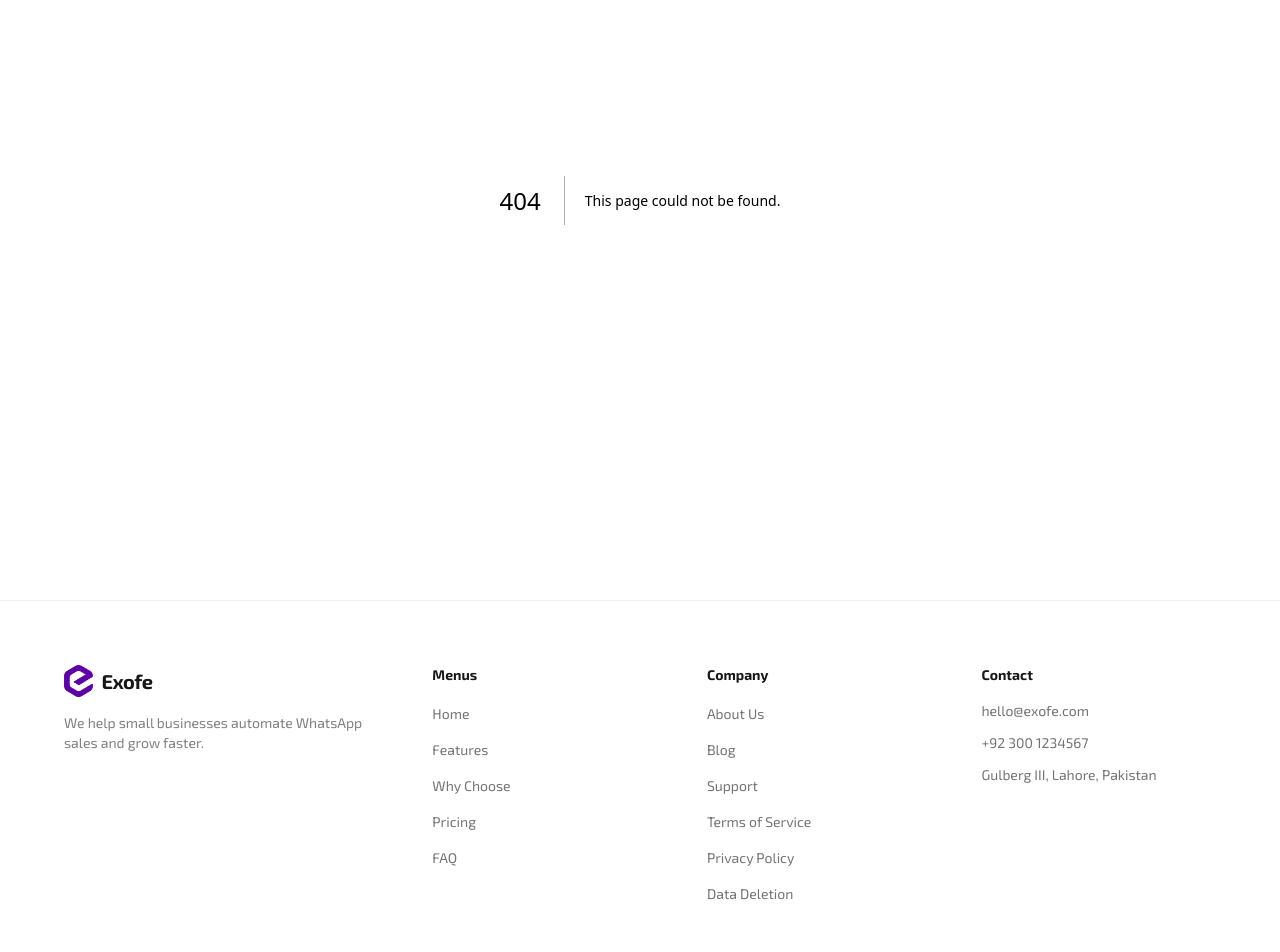
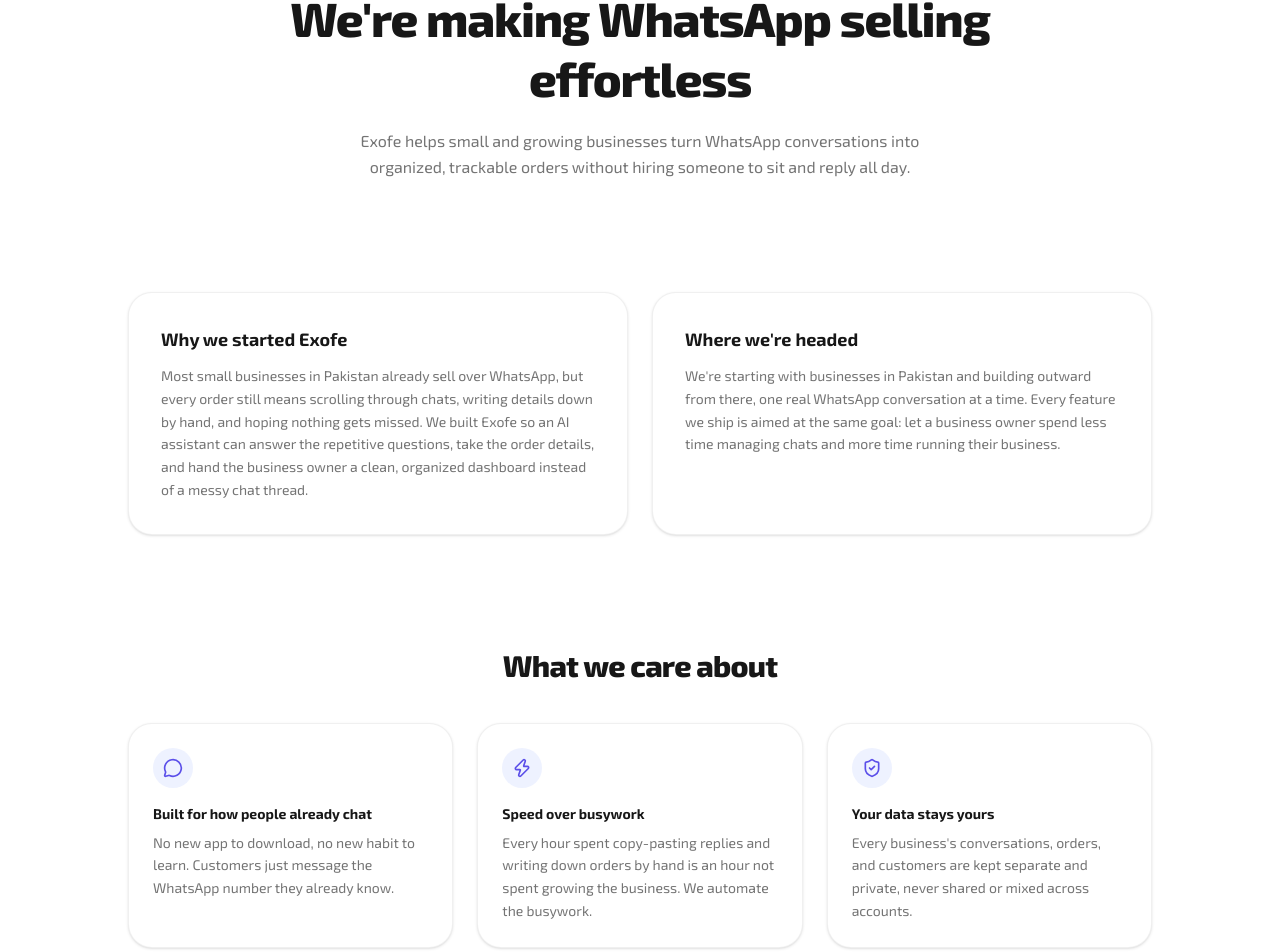
Before and after one commit to exofeofficial/Exofe-Automate-WhatsApp, a Next.js app in the folder Frontend/: page /about in a window 1280 px wide. Before the commit this address had no page. Shown: the part 280-1232 px from the top of the page. Built offline with nearby package versions, Linux system fonts and the light colour scheme; no server answers.

Commit message:
Add About page, fix footer scroll links, hero flash, and Google button shape

```diff
--- /dev/null
+++ b/Frontend/src/app/about/page.tsx
@@ -0,0 +1,11 @@
+import type { Metadata } from "next";
+import AboutPage from "@/views/AboutPage";
+
+export const metadata: Metadata = {
+  title: "About Us — Exofe",
+  description: "Why we built Exofe and what we're working toward.",
+};
+
+export default function Page() {
+  return <AboutPage />;
+}
--- a/Frontend/src/app/admin/logs/page.tsx
+++ /dev/null
@@ -1,12 +0,0 @@
-import { ScrollText } from "lucide-react";
-import AdminComingSoon from "@/components/admin/AdminComingSoon";
-
-export default function Page() {
-  return (
-    <AdminComingSoon
-      icon={<ScrollText className="h-6 w-6" strokeWidth={2} />}
-      title="Logs"
-      description="Admin actions, system errors, and webhook failures, for debugging and audit."
-    />
-  );
-}
--- /dev/null
+++ b/Frontend/src/app/robots.ts
@@ -0,0 +1,10 @@
+import type { MetadataRoute } from "next";
+
+export default function robots(): MetadataRoute.Robots {
+  return {
+    rules: {
+      userAgent: "*",
+      disallow: "/admin",
+    },
+  };
+}
--- a/Frontend/src/components/Footer.tsx
+++ b/Frontend/src/components/Footer.tsx
@@ -1,9 +1,14 @@
 "use client";
 
 import Link from "next/link";
+import { usePathname } from "next/navigation";
 import { motion, type Variants } from "framer-motion";
 
 const EASE = [0.22, 1, 0.36, 1] as const;
+
+// fixed navbar height + a little breathing room, same offset the navbar
+// itself uses so a footer scroll lands in the same spot
+const NAVBAR_OFFSET = 84;
 
 const container: Variants = {
   hidden: {},
@@ -16,11 +21,11 @@
 };
 
 const MENU_LINKS = [
-  { label: "Home", href: "/" },
-  { label: "Features", href: "/features" },
-  { label: "Why Choose", href: "/why-choose" },
-  { label: "Pricing", href: "/pricing" },
-  { label: "FAQ", href: "/faq" },
+  { label: "Home", href: "/#home" },
+  { label: "Features", href: "/#features" },
+  { label: "Why Choose", href: "/#why-choose" },
+  { label: "Pricing", href: "/#pricing" },
+  { label: "FAQ", href: "/#faq" },
 ];
 
 const COMPANY_LINKS = [
@@ -61,6 +66,22 @@
 }
 
 export default function Footer() {
+  const pathname = usePathname();
+
+  // On the home page, scroll smoothly to the section like the navbar does.
+  // On any other page, let the Link navigate to "/#section" normally and
+  // the browser lands on that section once the home page loads.
+  const scrollToSection = (e: React.MouseEvent<HTMLAnchorElement>, href: string) => {
+    if (pathname !== "/") return;
+    const hash = href.slice(1);
+    const target = document.querySelector(hash);
+    if (target) {
+      e.preventDefault();
+      const top = target.getBoundingClientRect().top + window.scrollY - NAVBAR_OFFSET;
+      window.scrollTo({ top, behavior: "smooth" });
+    }
+  };
+
   return (
     <footer className="relative overflow-hidden border-t border-black/[.06] bg-white px-4 pt-16 sm:px-6">
       <motion.div
@@ -87,6 +108,7 @@
               <li key={l.label}>
                 <Link
                   href={l.href}
+                  onClick={(e) => scrollToSection(e, l.href)}
                   className="text-sm text-foreground/60 transition-colors duration-200 hover:text-[#5B4FE9]"
                 >
                   {l.label}
@@ -116,16 +138,15 @@
           <p className="text-sm font-bold text-foreground">Contact</p>
           <ul className="mt-4 flex flex-col gap-3 text-sm text-foreground/60">
             <li>
-              <a href="mailto:hello@exofe.com" className="transition-colors duration-200 hover:text-[#5B4FE9]">
-                hello@exofe.com
+              <a href="mailto:support@exofe.com" className="transition-colors duration-200 hover:text-[#5B4FE9]">
+                support@exofe.com
               </a>
             </li>
             <li>
-              <a href="tel:+923001234567" className="transition-colors duration-200 hover:text-[#5B4FE9]">
-                +92 300 1234567
+              <a href="tel:+923324835793" className="transition-colors duration-200 hover:text-[#5B4FE9]">
+                +92 332 4835793
               </a>
             </li>
-            <li className="max-w-[14rem]">Gulberg III, Lahore, Pakistan</li>
           </ul>
         </motion.div>
       </motion.div>
--- a/Frontend/src/components/GoogleSignInButton.tsx
+++ b/Frontend/src/components/GoogleSignInButton.tsx
@@ -38,7 +38,7 @@
         type: "standard",
         theme: "outline",
         size: "large",
-        shape: "pill",
+        shape: "rectangular",
         text,
         width: container.offsetWidth || 320,
       });
--- a/Frontend/src/components/Hero.tsx
+++ b/Frontend/src/components/Hero.tsx
@@ -4,7 +4,6 @@
 import Link from "next/link";
 import { motion, useScroll, useTransform, type Variants } from "framer-motion";
 import gsap from "gsap";
-import { ScrollTrigger } from "gsap/ScrollTrigger";
 import { SplitText } from "gsap/SplitText";
 import { ArrowRight, Play } from "lucide-react";
 
@@ -15,9 +14,13 @@
   show: { transition: { staggerChildren: 0.1, delayChildren: 0.1 } },
 };
 
+// Content stays fully opaque even before hydration/animation kicks in — only
+// a subtle slide-up plays once JS is ready. Fading from opacity: 0 here left
+// the hero blank (just the background sparkles) for however long hydration
+// took on a cold load.
 const item: Variants = {
-  hidden: { y: 28, opacity: 0 },
-  show: { y: 0, opacity: 1, transition: { duration: 0.7, ease: EASE } },
+  hidden: { y: 14, opacity: 1 },
+  show: { y: 0, opacity: 1, transition: { duration: 0.5, ease: EASE } },
 };
 
 /* fixed star positions */
@@ -184,30 +187,27 @@
   const yRight = useTransform(scrollYProgress, [0, 1], [0, -90]);
 
   useLayoutEffect(() => {
-    gsap.registerPlugin(ScrollTrigger, SplitText);
+    gsap.registerPlugin(SplitText);
 
     let split: SplitText | undefined;
 
+    // Plays directly on mount instead of behind a ScrollTrigger — the hero
+    // heading is always in view on load anyway, and gating it on a scroll
+    // measurement was the thing leaving it stuck invisible (opacity: 0 from
+    // the `fromTo` below) whenever that measurement raced with late-loading
+    // fonts on a cold reload.
     const ctx = gsap.context(() => {
       split = new SplitText(headingRef.current, { type: "words, chars", wordsClass: "split-word" });
       gsap.set(split.chars, { transformPerspective: 400 });
 
-      const tl = gsap.timeline({
-        scrollTrigger: {
-          // fires automatically on load (hero heading already sits within
-          // the top 85% of the viewport at scroll 0), and re-triggers
-          // reverses if it's scrolled out of and back into view.
-          trigger: headingRef.current,
-          start: "top 85%",
-          toggleActions: "play none none reverse",
-        },
-      });
-
-      tl.fromTo(
+      gsap
+        .timeline()
+        .fromTo(
           split.chars,
           { skewX: 30, opacity: 0 },
           { skewX: 0, opacity: 1, ease: "none", stagger: { each: 0.5 / split.chars.length, from: "start" } }
-      ).fromTo(
+        )
+        .fromTo(
           ".reveal-word-para",
           { color: PARA_DIM },
           { color: PARA_FULL, stagger: 0.025, ease: "none" },
@@ -215,11 +215,7 @@
         );
     }, sectionRef);
 
-    // fonts / late layout shifts can throw off measurements taken too early
-    const refreshTimer = setTimeout(() => ScrollTrigger.refresh(), 300);
-
     return () => {
-      clearTimeout(refreshTimer);
       ctx.revert();
       split?.revert();
     };
--- /dev/null
+++ b/Frontend/src/middleware.ts
@@ -0,0 +1,15 @@
+import { NextResponse } from "next/server";
+import type { NextRequest } from "next/server";
+
+// Keep the admin panel out of search results even if a page ever gets
+// linked/crawled — robots.txt alone only stops crawling, not indexing of
+// an already-discovered URL.
+export function middleware(request: NextRequest) {
+  const response = NextResponse.next();
+  response.headers.set("X-Robots-Tag", "noindex, nofollow");
+  return response;
+}
+
+export const config = {
+  matcher: "/admin/:path*",
+};
--- /dev/null
+++ b/Frontend/src/views/AboutPage.tsx
@@ -0,0 +1,129 @@
+"use client";
+
+import { motion, type Variants } from "framer-motion";
+import { MessageCircle, ShieldCheck, Zap } from "lucide-react";
+import CTA from "@/components/CTA";
+
+const EASE = [0.22, 1, 0.36, 1] as const;
+
+const container: Variants = {
+  hidden: {},
+  show: { transition: { staggerChildren: 0.1, delayChildren: 0.1 } },
+};
+
+const item: Variants = {
+  hidden: { y: 20, opacity: 0 },
+  show: { y: 0, opacity: 1, transition: { duration: 0.5, ease: EASE } },
+};
+
+const VALUES = [
+  {
+    icon: MessageCircle,
+    title: "Built for how people already chat",
+    description:
+      "No new app to download, no new habit to learn. Customers just message the WhatsApp number they already know.",
+  },
+  {
+    icon: Zap,
+    title: "Speed over busywork",
+    description:
+      "Every hour spent copy-pasting replies and writing down orders by hand is an hour not spent growing the business. We automate the busywork.",
+  },
+  {
+    icon: ShieldCheck,
+    title: "Your data stays yours",
+    description:
+      "Every business's conversations, orders, and customers are kept separate and private, never shared or mixed across accounts.",
+  },
+];
+
+export default function AboutPage() {
+  return (
+    <main className="flex flex-1 flex-col bg-white">
+      <section className="relative overflow-hidden px-4 pt-32 pb-20 sm:px-6 sm:pt-40 sm:pb-28">
+        <motion.div
+          initial="hidden"
+          animate="show"
+          variants={container}
+          className="mx-auto flex max-w-3xl flex-col items-center text-center"
+        >
+          <motion.p variants={item} className="text-xs font-semibold uppercase tracking-wide text-[#5B4FE9]">
+            About Us
+          </motion.p>
+          <motion.h1
+            variants={item}
+            className="mt-3 text-4xl font-extrabold leading-tight tracking-tight text-foreground sm:text-5xl"
+          >
+            We&apos;re making WhatsApp selling effortless
+          </motion.h1>
+          <motion.p variants={item} className="mt-5 max-w-xl text-base leading-relaxed text-foreground/60">
+            Exofe helps small and growing businesses turn WhatsApp conversations into organized, trackable orders
+            without hiring someone to sit and reply all day.
+          </motion.p>
+        </motion.div>
+      </section>
+
+      <section className="px-4 pb-20 sm:px-6 sm:pb-28">
+        <motion.div
+          initial="hidden"
+          whileInView="show"
+          viewport={{ once: true, amount: 0.3 }}
+          variants={container}
+          className="mx-auto grid w-full max-w-5xl gap-6 sm:grid-cols-2"
+        >
+          <motion.div variants={item} className="rounded-3xl border border-black/[.06] bg-white p-8 shadow-sm">
+            <h2 className="text-lg font-bold text-foreground">Why we started Exofe</h2>
+            <p className="mt-3 text-sm leading-relaxed text-foreground/60">
+              Most small businesses in Pakistan already sell over WhatsApp, but every order still means scrolling
+              through chats, writing details down by hand, and hoping nothing gets missed. We built Exofe so an AI
+              assistant can answer the repetitive questions, take the order details, and hand the business owner a
+              clean, organized dashboard instead of a messy chat thread.
+            </p>
+          </motion.div>
+          <motion.div variants={item} className="rounded-3xl border border-black/[.06] bg-white p-8 shadow-sm">
+            <h2 className="text-lg font-bold text-foreground">Where we&apos;re headed</h2>
+            <p className="mt-3 text-sm leading-relaxed text-foreground/60">
+              We&apos;re starting with businesses in Pakistan and building outward from there, one real WhatsApp
+              conversation at a time. Every feature we ship is aimed at the same goal: let a business owner spend
+              less time managing chats and more time running their business.
+            </p>
+          </motion.div>
+        </motion.div>
+      </section>
+
+      <section className="px-4 pb-20 sm:px-6 sm:pb-28">
+        <motion.div
+          initial="hidden"
+          whileInView="show"
+          viewport={{ once: true, amount: 0.2 }}
+          variants={container}
+          className="mx-auto w-full max-w-5xl"
+        >
+          <motion.h2
+            variants={item}
+            className="text-center text-2xl font-extrabold tracking-tight text-foreground sm:text-3xl"
+          >
+            What we care about
+          </motion.h2>
+          <div className="mt-10 grid gap-6 sm:grid-cols-3">
+            {VALUES.map((v) => (
+              <motion.div
+                key={v.title}
+                variants={item}
+                className="rounded-3xl border border-black/[.06] bg-white p-6 shadow-sm"
+              >
+                <span className="flex h-10 w-10 items-center justify-center rounded-full bg-indigo-50 text-[#5B4FE9]">
+                  <v.icon className="h-5 w-5" strokeWidth={2} />
+                </span>
+                <h3 className="mt-4 text-sm font-bold text-foreground">{v.title}</h3>
+                <p className="mt-2 text-sm leading-relaxed text-foreground/60">{v.description}</p>
+              </motion.div>
+            ))}
+          </div>
+        </motion.div>
+      </section>
+
+      <CTA />
+    </main>
+  );
+}
--- a/Frontend/src/views/SignupPage.tsx
+++ b/Frontend/src/views/SignupPage.tsx
@@ -267,7 +267,7 @@
             <button
               type="button"
               onClick={() => handleSocial("facebook")}
-              className="flex items-center justify-center gap-2 rounded-xl border border-black/[.1] py-2.5 text-sm font-medium text-foreground/80 transition-colors hover:bg-black/[.03]"
+              className="flex items-center justify-center gap-2 rounded border border-black/[.1] py-2.5 text-sm font-medium text-foreground/80 transition-colors hover:bg-black/[.03]"
             >
               <svg width="16" height="16" viewBox="0 0 24 24" fill="#1877F2">
                 <path d="M24 12.07C24 5.4 18.63 0 12 0S0 5.4 0 12.07C0 18.1 4.39 23.1 10.13 24v-8.44H7.08v-3.49h3.05V9.41c0-3.02 1.79-4.7 4.53-4.7 1.31 0 2.68.24 2.68.24v2.97h-1.51c-1.49 0-1.95.93-1.95 1.89v2.26h3.32l-.53 3.49h-2.79V24C19.61 23.1 24 18.1 24 12.07Z" />
```
Also changed, not shown: Frontend/.claude/launch.json (added). Lines whose indentation alone changed are shown as unchanged.
